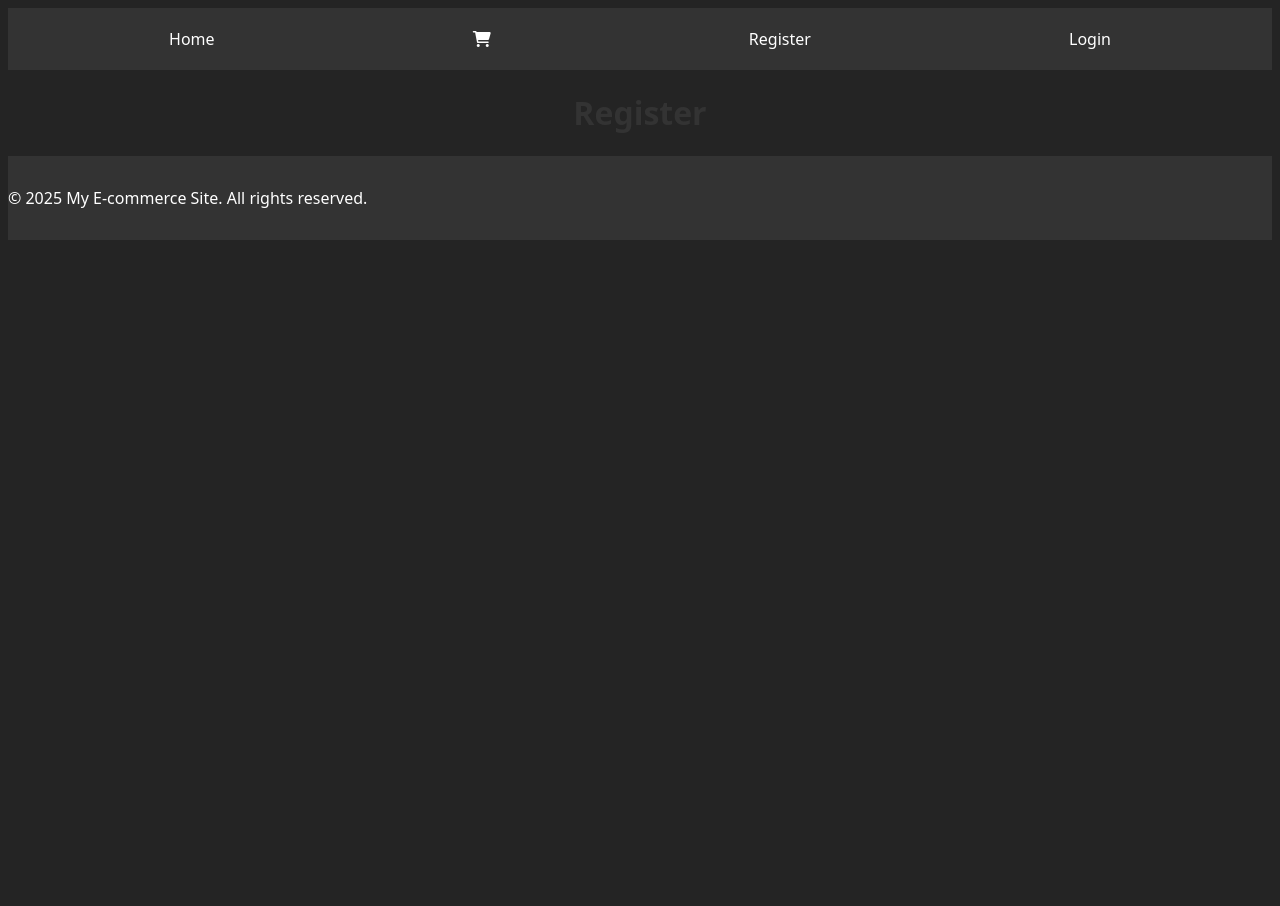
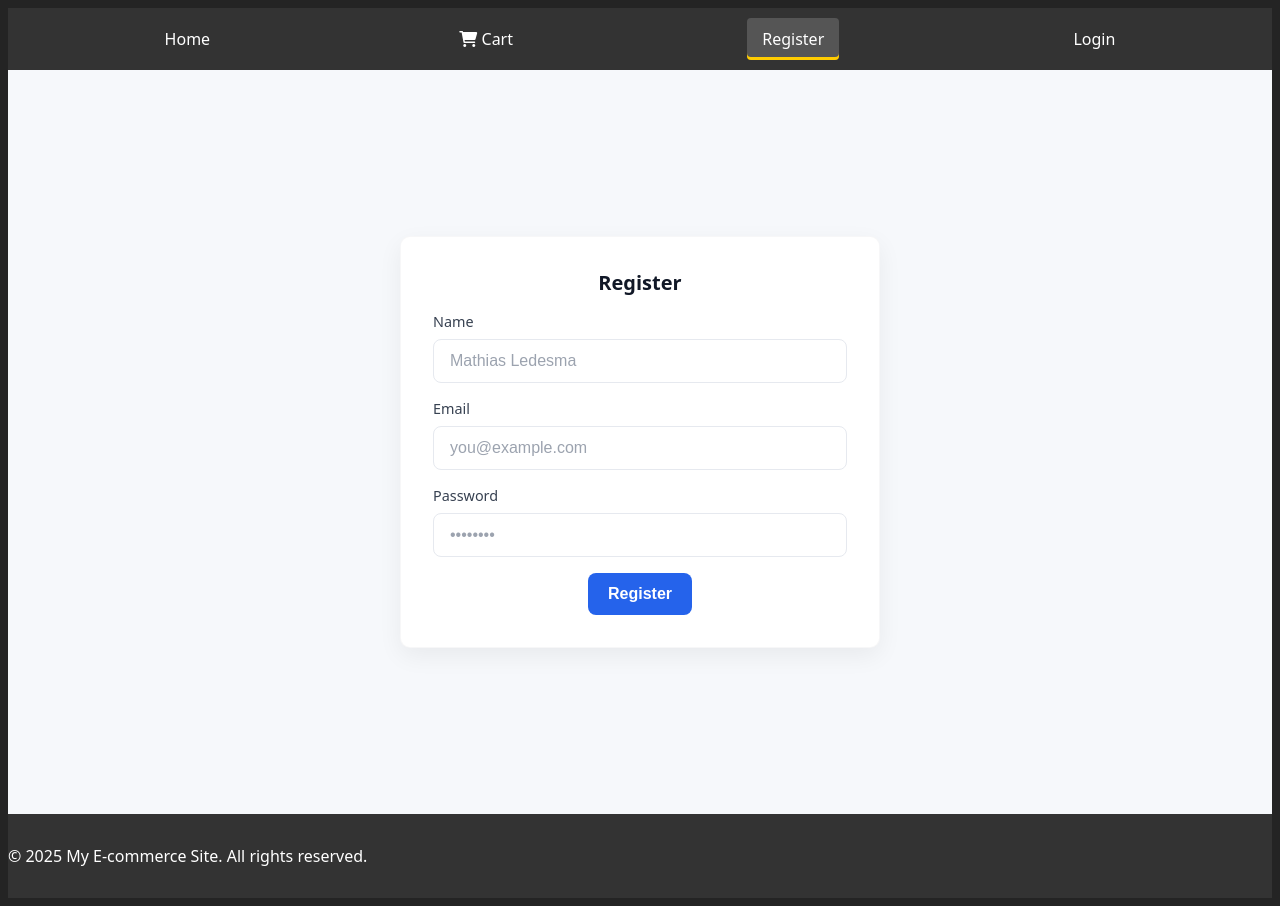
Before and after one commit to mathyled/my_ecommerce, a React (Vite) app: page /register in a window 1280 px wide. Before the commit the page ends 800 px from the top, so only its background shows below. Built offline with nearby package versions, Linux system fonts and the light colour scheme.

Commit message:
feat auth components

```diff
--- a/src/components/Cart.jsx
+++ b/src/components/Cart.jsx
@@ -1,12 +1,13 @@
 import { useContext } from "react";
 import { CarritoContext } from '../context/CarritoContext.js'
-
+import "../index.css"
 const Cart = () => {
     const { carrito, vaciarCarrito, incrementar, decrementar, eliminarProducto, totalItems } = useContext(CarritoContext);
 
     return (
-        <>
-            <h1>Cart Page ({totalItems})</h1>
+        <div className="page-container">
+            <div className="content-wrapper">
+                <h2>Shopping Cart | ITEMS {totalItems}</h2>
 
                 {carrito.length === 0 ? (
                     <p>Your cart is empty</p>
@@ -37,7 +38,8 @@ const Cart = () => {
                 {carrito.length > 0 && (
                     <button onClick={vaciarCarrito}>Empty Cart</button>
                 )}
-        </>
+            </div>
+        </div>
     )
 }
 export default Cart;
--- /dev/null
+++ b/src/components/LoadingSpinner.jsx
@@ -0,0 +1,12 @@
+import "../styles/loading-spinner.css"
+
+const LoadingSpinner = () => {
+    return (
+        <div className="loading-container">
+            <div className="loading-spinner"></div>
+            <p className="loading-text">Loading products...</p>
+        </div>
+    )
+}
+
+export default LoadingSpinner
--- a/src/components/Login.jsx
+++ b/src/components/Login.jsx
@@ -1,15 +1,30 @@
-import Footer from "./Footer";
-import NavBar from "./Navbar";
-
+// ...existing code...
+import "../styles/auth.css"
 
 const Login = () => {
     return (
-        <>
-
-            <h1> Login Page </h1>
-
-        </>
+        <div className="auth-page">
+            <div className="auth-content">
+                <div className="auth-card">
+                    <h2 className="auth-title">Login</h2>
+                    <form className="auth-form">
+                        <div className="auth-form-group">
+                            <label htmlFor="email">Email</label>
+                            <input className="auth-input" type="email" id="email" name="email" placeholder="you@example.com" required />
+                        </div>
+                        <div className="auth-form-group">
+                            <label htmlFor="password">Password</label>
+                            <input className="auth-input" type="password" id="password" name="password" placeholder="••••••••" required />
+                        </div>
+                        <div className="auth-actions">
+                            <button className="auth-btn auth-btn--primary" type="submit">Login</button>
+                        </div>
+                    </form>
+                </div>
+            </div>
+        </div>
     )
 }
 
-export default Login;
+export default Login
+// ...existing code...
--- a/src/components/Main.jsx
+++ b/src/components/Main.jsx
@@ -1,23 +1,41 @@
-import Footer from "./Footer"
-import NavBar from "./Navbar"
 import "../styles/main.css"
 import ProductList from "./ProductList"
 import { useState, useEffect } from "react"
+import LoadingSpinner from "./LoadingSpinner"
 
 
 
 
 const Main = () => {
   const [products, setProducts] = useState([])
+  const [loading, setLoading] = useState(true);
+  const [error, setError] = useState(null);
 
   useEffect(() => {
-        fetch("https://fakestoreapi.com/products")
-            .then(response => response.json())
-            .then(data => setProducts(data))
+    async function fetchProducts() {
+      try {
+        setLoading(true);
+        const response = await fetch("https://fakestoreapi.com/products")
+        const data = await response.json();
+        setProducts(data)
+        if (!response.ok) { throw new Error("Failed to fetch products") }
+      } catch (error) {
+        console.log(error.message);
+
+        setError(error.message);
+      } finally {
+        setLoading(false);
+      }
+    }
+    fetchProducts()
   }, [])
   return (
-        <main>
-            <ProductList products={products} />
+    <main className="main-container" >
+      <div className="content-wrapper">
+        {loading && <LoadingSpinner />}
+        {error && <div>Error: {error}</div>}
+        {!loading && !error && <ProductList products={products} />}
+      </div>
     </main>
   )
 }
--- a/src/components/Navbar.jsx
+++ b/src/components/Navbar.jsx
@@ -1,17 +1,17 @@
-
 import "./../styles/navbar.css"
-import { Link, NavLink } from "react-router";
-
+import { NavLink } from "react-router-dom";
 
 const NavBar = () => {
     return (
         <nav className="navbar">
-        <ul className="nav-links">
-            <li><Link to="/"> Home </Link></li>
-              <li><Link to="/cart"><i className="fas fa-shopping-cart"></i></Link></li>
-             <li> <Link to="/register" > Register </Link></li>
-              <li><Link to="/login"> Login </Link></li>
-        </ul>
+            <ul className="nav-links">
+                <li><NavLink to="/" className={({isActive}) => isActive ? 'nav-link active' : 'nav-link'}>Home</NavLink></li>
+                <li><NavLink to="/cart" className={({isActive}) => isActive ? 'nav-link active' : 'nav-link'}>
+                    <i className="fas fa-shopping-cart"></i> Cart
+                </NavLink></li>
+                <li><NavLink to="/register" className={({isActive}) => isActive ? 'nav-link active' : 'nav-link'}>Register</NavLink></li>
+                <li><NavLink to="/login" className={({isActive}) => isActive ? 'nav-link active' : 'nav-link'}>Login</NavLink></li>
+            </ul>
         </nav>
     )
 }
--- a/src/components/Register.jsx
+++ b/src/components/Register.jsx
@@ -1,13 +1,34 @@
-import Footer from "./Footer";
-import NavBar from "./Navbar";
+import "../styles/auth.css"
 
 
 const Register = () => {
     return (
-        <><h1>Register </h1>
+       <div className="auth-page">
+            <div className="auth-content">
+                <div className="auth-card">
+                    <h2 className="auth-title">Register</h2>
+                    <form className="auth-form">
 
-        </>
+                     <div className="auth-form-group">
+                        <label htmlFor="email">Name</label>
+                        <input className="auth-input" type="text" id="text" name="text" placeholder="Mathias Ledesma" required />
+                    </div>
+                        <div className="auth-form-group">
+                            <label htmlFor="email">Email</label>
+                            <input className="auth-input" type="email" id="email" name="email" placeholder="you@example.com" required />
+                        </div>
+                        <div className="auth-form-group">
+                            <label htmlFor="password">Password</label>
+                            <input className="auth-input" type="password" id="password" name="password" placeholder="••••••••" required />
+                        </div>
+                        <div className="auth-actions">
+                            <button className="auth-btn auth-btn--primary" type="submit">Register</button>
+                        </div>
+                    </form>
+                </div>
+            </div>
+        </div>
     )
-};
+}
 
 export default Register;
--- a/src/index.css
+++ b/src/index.css
@@ -5,3 +5,18 @@
   background-color: #242424;
 
 }
+
+.page-container {
+    min-height: calc(100vh - 120px);
+    padding: 2rem;
+    width: 100%;
+    max-width: 1200px;
+    margin: 0 auto;
+}
+
+.content-wrapper {
+    display: flex;
+    flex-direction: column;
+    align-items: center;
+    justify-content: center;
+}
--- /dev/null
+++ b/src/styles/auth.css
@@ -0,0 +1,91 @@
+.auth-page {
+    display: flex;
+    justify-content: center;
+    align-items: center;
+    min-height: calc(100vh - 120px); /* ajusta según header/footer */
+    padding: 2rem;
+    background: #f6f8fb;
+}
+
+.auth-content {
+    width: 100%;
+    max-width: 480px;
+    margin: 0 auto;
+}
+
+.auth-card {
+    background: #ffffff;
+    padding: 2rem;
+    border-radius: 10px;
+    box-shadow: 0 8px 24px rgba(12, 16, 24, 0.06);
+    border: 1px solid rgba(15, 23, 42, 0.03);
+}
+
+.auth-title {
+    margin: 0 0 1rem;
+    text-align: center;
+    color: #111827;
+    font-size: 1.25rem;
+}
+
+.auth-form .auth-form-group {
+    display: flex;
+    flex-direction: column;
+    margin-bottom: 1rem;
+}
+
+.auth-form label {
+    margin-bottom: 0.5rem;
+    font-size: 0.9rem;
+    color: #374151;
+}
+
+.auth-input {
+    padding: 0.75rem 1rem;
+    border: 1px solid #e6e9ef;
+    border-radius: 8px;
+    font-size: 1rem;
+    color: #111827;
+    transition: box-shadow 0.15s ease, border-color 0.15s ease;
+    background: #fff;
+}
+
+.auth-input::placeholder {
+    color: #9ca3af;
+}
+
+.auth-input:focus {
+    outline: none;
+    border-color: #2563eb;
+    box-shadow: 0 6px 18px rgba(37, 99, 235, 0.08);
+}
+
+.auth-actions {
+    display: flex;
+    justify-content: center;
+    margin-top: 0.5rem;
+}
+
+.auth-btn {
+    padding: 0.75rem 1.25rem;
+    border-radius: 8px;
+    border: none;
+    cursor: pointer;
+    font-weight: 600;
+    font-size: 1rem;
+}
+
+.auth-btn--primary {
+    background: #2563eb;
+    color: #fff;
+}
+
+.auth-btn--primary:hover {
+    background: #1e40af;
+}
+
+/* Responsive */
+@media (max-width: 600px) {
+    .auth-content { padding: 0 1rem; }
+    .auth-card { padding: 1.25rem; }
+}
--- /dev/null
+++ b/src/styles/loading-spinner.css
@@ -0,0 +1,27 @@
+.loading-container {
+    display: flex;
+    flex-direction: column;
+    align-items: center;
+    justify-content: center;
+    min-height: 200px;
+}
+
+.loading-spinner {
+    width: 50px;
+    height: 50px;
+    border: 5px solid #f3f3f3;
+    border-top: 5px solid #3498db;
+    border-radius: 50%;
+    animation: spin 1s linear infinite;
+}
+
+.loading-text {
+    margin-top: 1rem;
+    color: #666;
+    font-size: 1.2rem;
+}
+
+@keyframes spin {
+    0% { transform: rotate(0deg); }
+    100% { transform: rotate(360deg); }
+}
--- a/src/styles/main.css
+++ b/src/styles/main.css
@@ -5,3 +5,27 @@ h1 {
     color: #333;
     text-align: center;
 }
+.main-container {
+    min-height: calc(100vh - 120px); /* Adjust 120px based on your header/footer height */
+    display: flex;
+    flex-direction: column;
+    padding: 20px;
+}
+
+.content-wrapper {
+    flex: 1;
+    display: flex;
+    flex-direction: column;
+    align-items: center;
+    justify-content: center;
+}
+
+.error-message {
+    color: #dc3545;
+    text-align: center;
+    padding: 1rem;
+    margin: 1rem;
+    border: 1px solid #dc3545;
+    border-radius: 4px;
+    background-color: #f8d7da;
+}
--- a/src/styles/navbar.css
+++ b/src/styles/navbar.css
@@ -37,6 +37,11 @@ li {
     color: #fff;
 }
 
+.nav-link.active {
+    background: #555;
+    color: #fff;
+    box-shadow: inset 0 -3px 0 #ffcc00; /* ejemplo de indicación */
+}
 
 /* Responsive design */
 @media (max-width: 768px) {
```
Also changed, not shown: 1 other file (tests, documents, lock files or other folders). Lines whose indentation alone changed are shown as unchanged.
